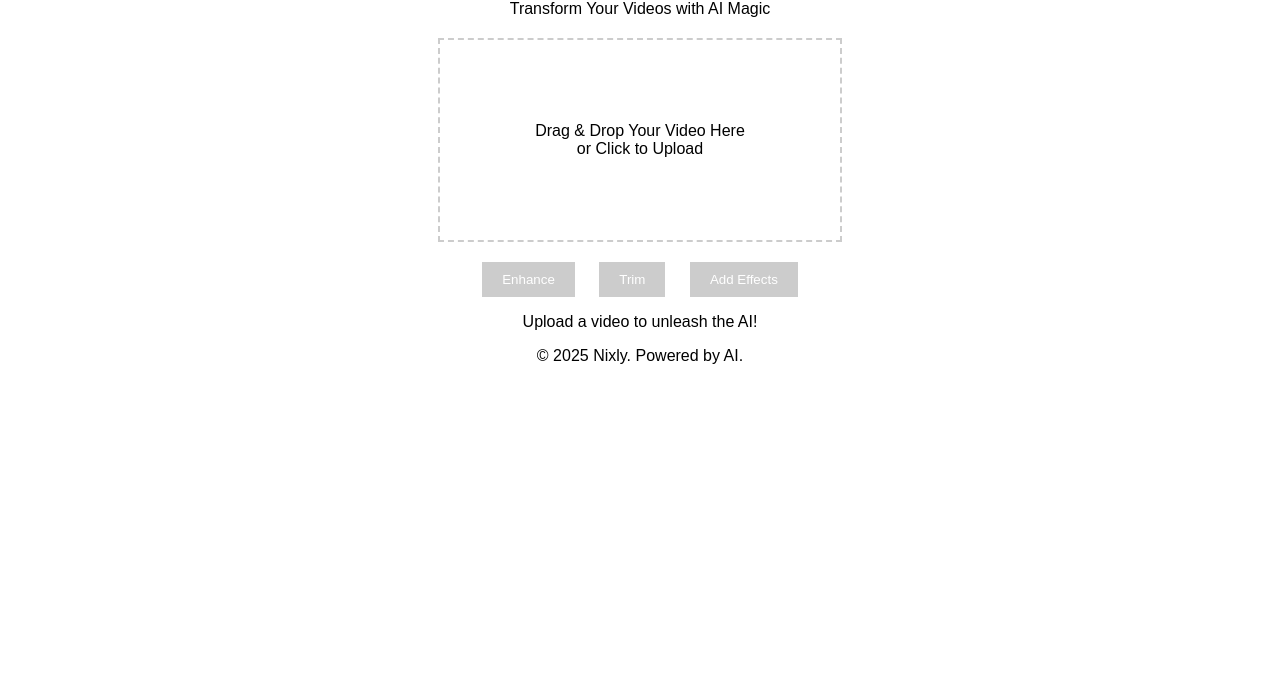
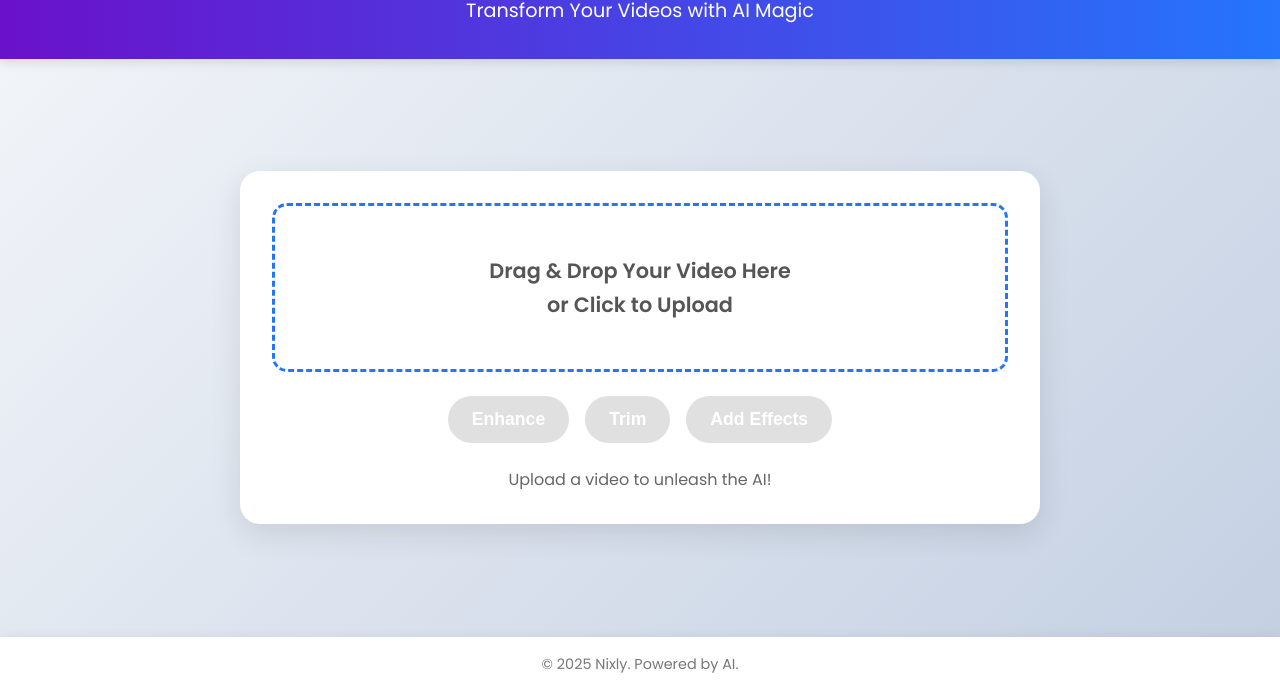
Before and after one commit to AlexDuc24/Nixly, a plain HTML site: page index.html in a window 1280 px wide. Shown: the part 108-800 px from the top of the page. Drawn offline with Linux system fonts and the light colour scheme; a script that the page names is missing.

Commit message:
Update styles.css

```diff
--- a/styles.css
+++ b/styles.css
@@ -1,36 +1,125 @@
+* {
+    margin: 0;
+    padding: 0;
+    box-sizing: border-box;
+}
+
 body {
-    font-family: Arial, sans-serif;
+    font-family: 'Poppins', sans-serif;
+    background: linear-gradient(135deg, #f5f7fa 0%, #c3cfe2 100%);
+    color: #333;
+    line-height: 1.6;
+    min-height: 100vh;
+    display: flex;
+    flex-direction: column;
+}
+
+header {
+    background: linear-gradient(90deg, #6a11cb 0%, #2575fc 100%);
+    color: white;
     text-align: center;
-    padding: 20px;
+    padding: 2rem 1rem;
+    box-shadow: 0 4px 10px rgba(0, 0, 0, 0.1);
 }
+
+header h1 {
+    font-size: 2.5rem;
+    font-weight: 700;
+    margin-bottom: 0.5rem;
+}
+
+header p {
+    font-size: 1.2rem;
+    font-weight: 400;
+}
+
+main {
+    flex: 1;
+    padding: 2rem;
+    display: flex;
+    justify-content: center;
+    align-items: center;
+}
+
+.editor-container {
+    background: white;
+    border-radius: 20px;
+    padding: 2rem;
+    box-shadow: 0 10px 30px rgba(0, 0, 0, 0.1);
+    max-width: 800px;
+    width: 100%;
+    text-align: center;
+}
+
 .drop-zone {
-    width: 400px;
-    height: 200px;
-    border: 2px dashed #ccc;
-    margin: 20px auto;
-    display: flex;
-    align-items: center;
-    justify-content: center;
+    border: 3px dashed #2575fc;
+    border-radius: 15px;
+    padding: 3rem;
+    margin-bottom: 1.5rem;
+    transition: all 0.3s ease;
     cursor: pointer;
 }
+
 .drop-zone.dragover {
-    background-color: #e0e0e0;
+    background: rgba(37, 117, 252, 0.1);
+    border-color: #6a11cb;
+    transform: scale(1.02);
 }
-.edit-buttons {
-    margin: 20px 0;
+
+.drop-zone p {
+    font-size: 1.3rem;
+    color: #555;
+    font-weight: 600;
 }
-button {
-    padding: 10px 20px;
-    margin: 0 10px;
-    background-color: #007bff;
+
+#video-preview {
+    max-width: 100%;
+    border-radius: 10px;
+    margin: 1rem 0;
+    box-shadow: 0 4px 15px rgba(0, 0, 0, 0.05);
+}
+
+.edit-controls {
+    display: flex;
+    justify-content: center;
+    gap: 1rem;
+    margin: 1.5rem 0;
+}
+
+.edit-btn {
+    background: linear-gradient(90deg, #2575fc 0%, #6a11cb 100%);
     color: white;
     border: none;
+    padding: 0.8rem 1.5rem;
+    border-radius: 25px;
+    font-size: 1.1rem;
+    font-weight: 600;
     cursor: pointer;
+    transition: transform 0.2s, opacity 0.2s;
 }
-button:disabled {
-    background-color: #ccc;
+
+.edit-btn:disabled {
+    background: #ccc;
     cursor: not-allowed;
+    opacity: 0.6;
 }
-button:hover:not(:disabled) {
-    background-color: #0056b3;
+
+.edit-btn:hover:not(:disabled) {
+    transform: translateY(-2px);
+    opacity: 0.9;
 }
+
+#status {
+    font-size: 1rem;
+    color: #666;
+    margin-top: 1rem;
+}
+
+footer {
+    text-align: center;
+    padding: 1rem;
+    background: #fff;
+    box-shadow: 0 -2px 10px rgba(0, 0, 0, 0.05);
+    font-size: 0.9rem;
+    color: #777;
+}
```
